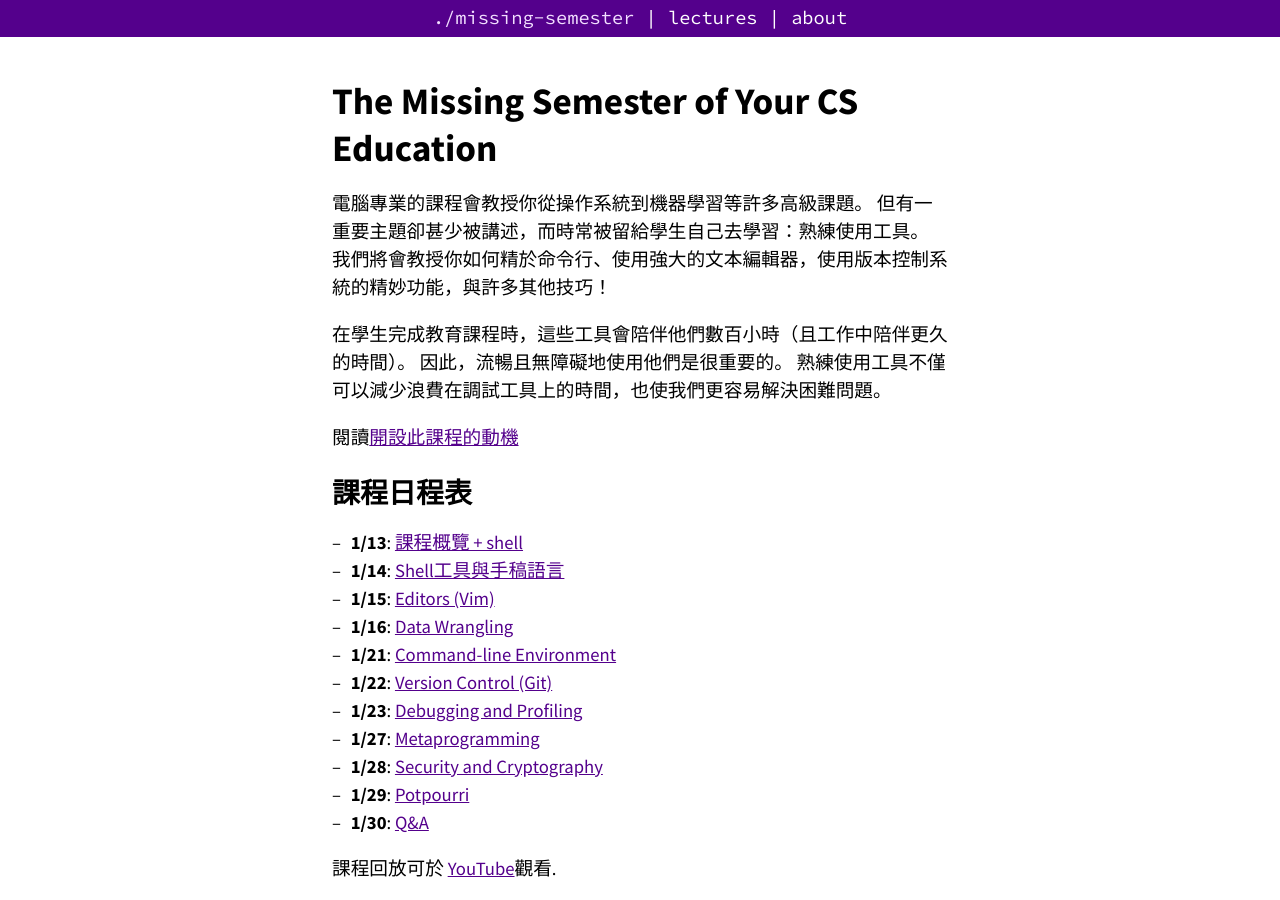
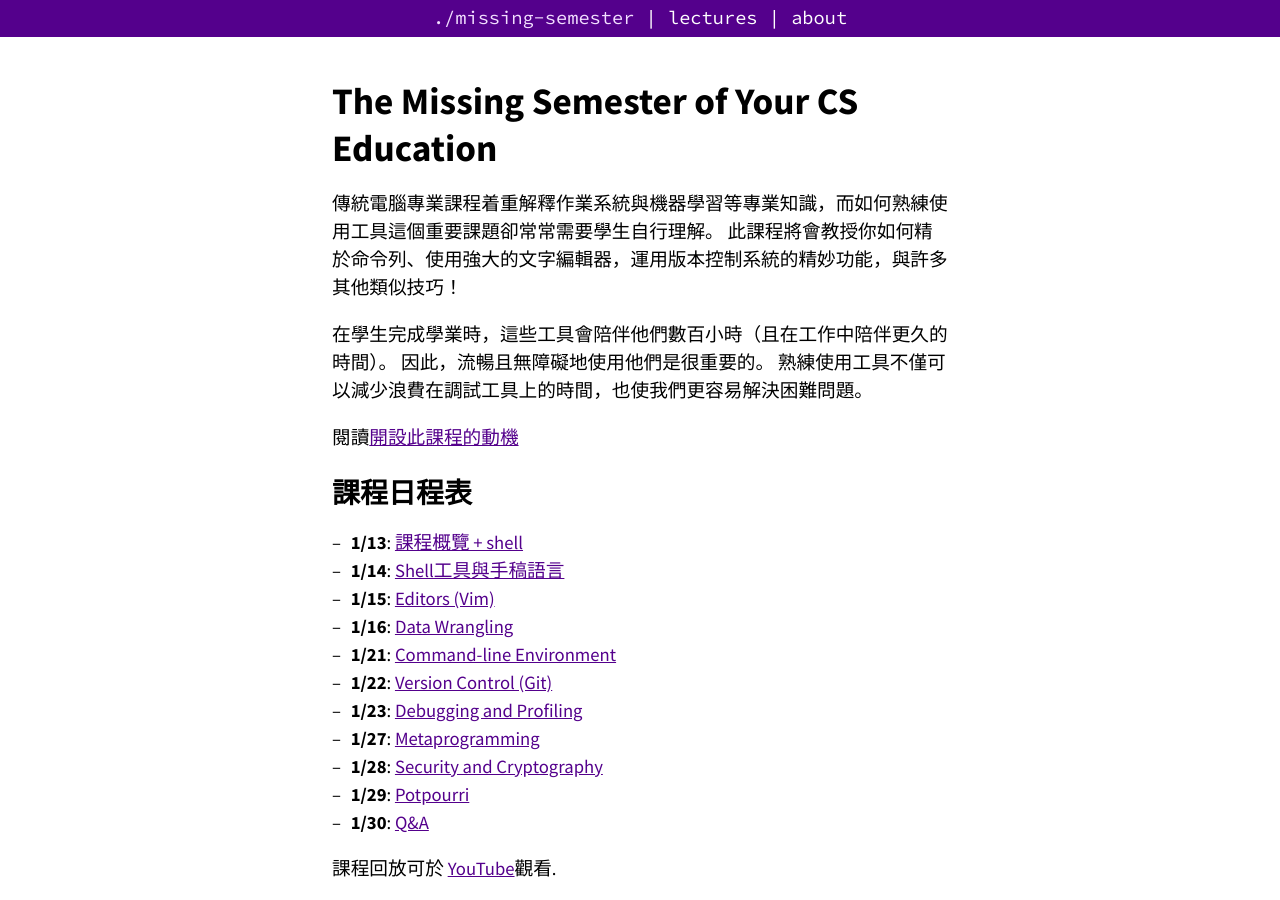
Before and after one commit to missing-semester-zh-Hant/missing-semester-zh-Hant.github.io, a Jekyll site: the page built from index.md, in a window 1280 px wide and 900 px high. Built offline with Jekyll 4.4.1, drawn with Linux system fonts in a browser that asks for light colours.

Commit message:
update translation

```diff
--- a/index.md
+++ b/index.md
@@ -8,9 +8,8 @@ to machine learning, but there’s one critical subject that’s rarely covered,
 and is instead left to students to figure out on their own: proficiency with
 their tools. We’ll teach you how to master the command-line, use a powerful
 text editor, use fancy features of version control systems, and much more! -->
-電腦專業的課程會教授你從操作系統到機器學習等許多高級課題。
-但有一重要主題卻甚少被講述，而時常被留給學生自己去學習：熟練使用工具。
-我們將會教授你如何精於命令行、使用強大的文本編輯器，使用版本控制系統的精妙功能，與許多其他技巧！
+傳統電腦專業課程着重解釋作業系統與機器學習等專業知識，而如何熟練使用工具這個重要課題卻常常需要學生自行理解。
+此課程將會教授你如何精於命令列、使用強大的文字編輯器，運用版本控制系統的精妙功能，與許多其他類似技巧！
 
 <!-- Students spend hundreds of hours using these tools over the course of their
 education (and thousands over their career), so it makes sense to make the
@@ -18,7 +17,7 @@ experience as fluid and frictionless as possible. Mastering these tools not
 only enables you to spend less time on figuring out how to bend your tools to
 your will, but it also lets you solve problems that would previously seem
 impossibly complex. -->
-在學生完成教育課程時，這些工具會陪伴他們數百小時（且工作中陪伴更久的時間）。
+在學生完成學業時，這些工具會陪伴他們數百小時（且在工作中陪伴更久的時間）。
 因此，流暢且無障礙地使用他們是很重要的。
 熟練使用工具不僅可以減少浪費在調試工具上的時間，也使我們更容易解決困難問題。
 
```
